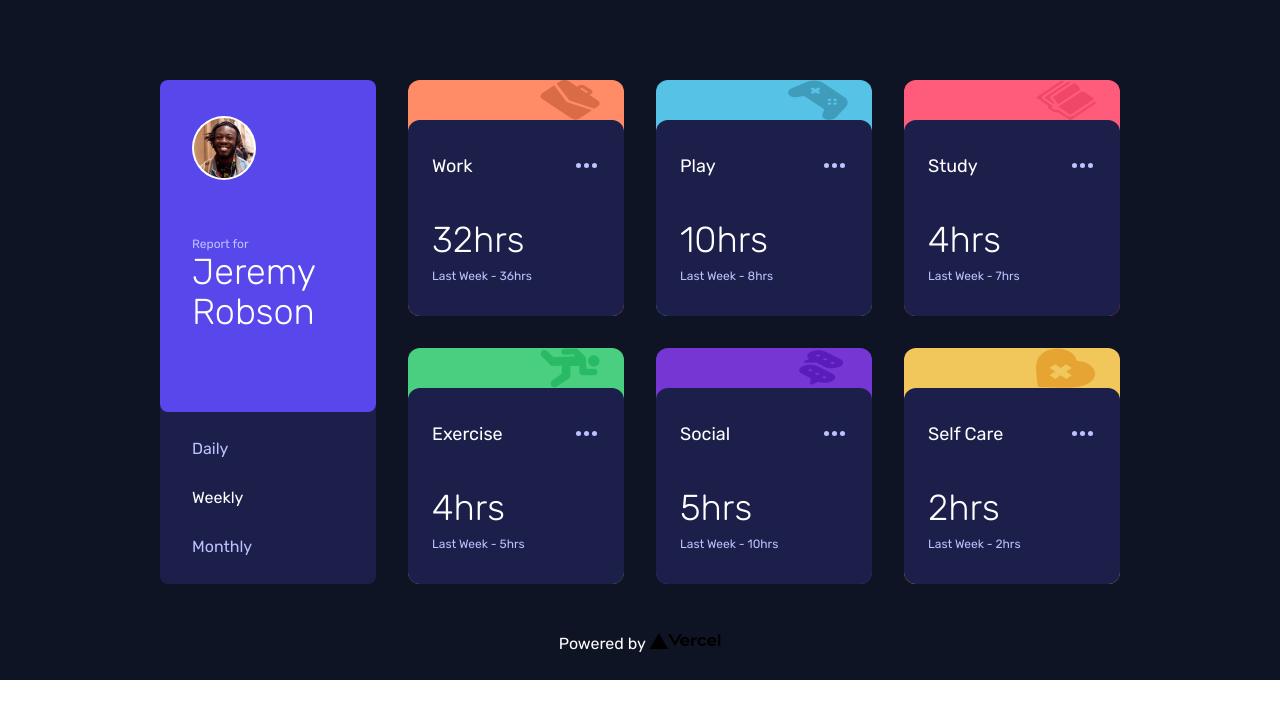
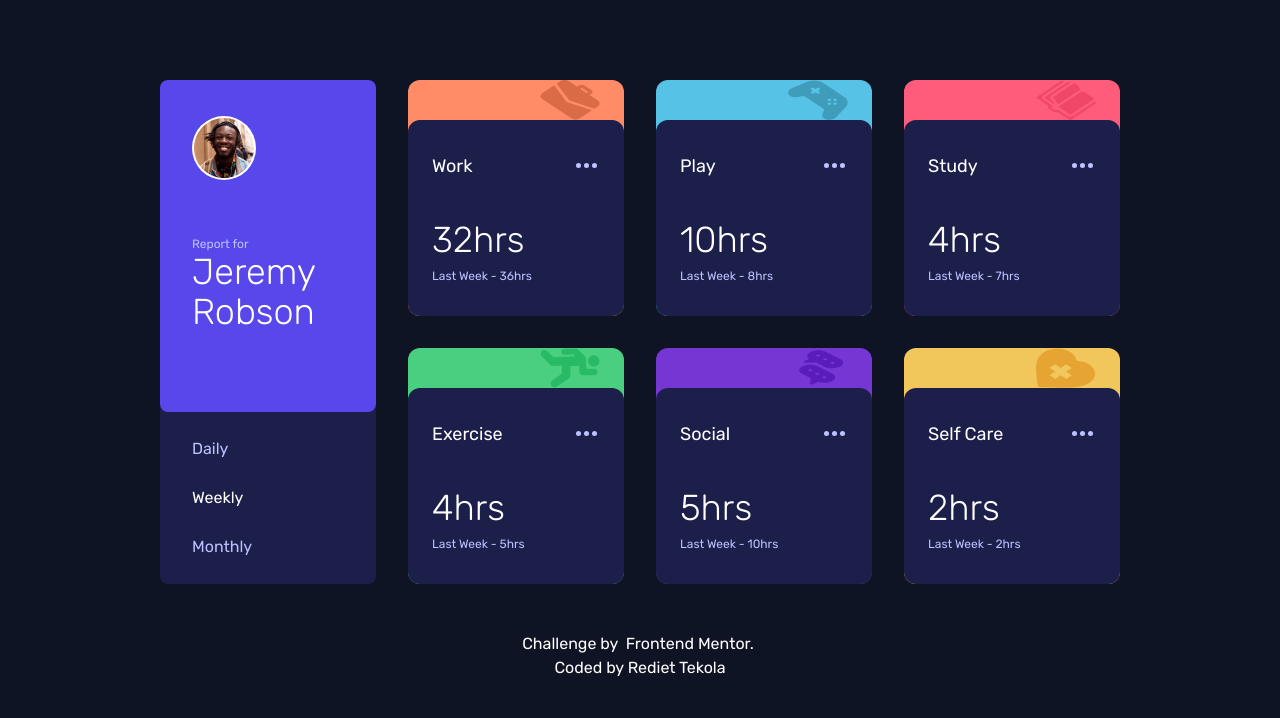
Before and after one commit to Rdttkab/time-tracking-dashboard, a Next.js app: page / in a window 1280 px wide. Shown: the top 718 px of the page. Built offline with nearby package versions, Linux system fonts and the light colour scheme.

Commit message:
small fix

```diff
--- a/components/card.js
+++ b/components/card.js
@@ -28,11 +28,11 @@ const Card = ({ data, timeFrame }) => {
         />
       </div>
 
-      <div className="rounded-xl bg-dark-blue py-8 px-6 grow shrink basis-auto hover:cursor-fancy hover:bg-desaturated-blue">
+      <div className="rounded-xl bg-dark-blue py-8 px-6 grow shrink basis-auto hover:cursor-pointer hover:bg-desaturated-blue">
         <div className="flex justify-between items-center">
           <span className="text-lg font-normal">{data.title}</span>
           <span>
-            <svg className="fill-pale-blue hover:fill-white hover:cursor-fancy" width="24" height="6" xmlns="http://www.w3.org/2000/svg">
+            <svg className="fill-pale-blue hover:fill-white hover:cursor-pointer" width="24" height="6" xmlns="http://www.w3.org/2000/svg">
               <path
                 d="M2.5 0a2.5 2.5 0 1 1 0 5 2.5 2.5 0 0 1 0-5Zm8 0a2.5 2.5 0 1 1 0 5 2.5 2.5 0 0 1 0-5Zm8 0a2.5 2.5 0 1 1 0 5 2.5 2.5 0 0 1 0-5Z"
               />
--- a/package.json
+++ b/package.json
@@ -8,7 +8,7 @@
     "lint": "next lint"
   },
   "dependencies": {
-    "next": "12.0.10",
+    "next": "^12.3.4",
     "react": "17.0.2",
     "react-dom": "17.0.2"
   },
--- a/pages/_app.js
+++ b/pages/_app.js
@@ -1,7 +1,7 @@
-import '../styles/globals.css'
+import "../styles/globals.css";
 
 function MyApp({ Component, pageProps }) {
-  return <Component {...pageProps} />
+  return <Component {...pageProps} />;
 }
 
-export default MyApp
+export default MyApp;
--- a/pages/index.js
+++ b/pages/index.js
@@ -1,9 +1,9 @@
 import Head from "next/head";
-import Link from "next/link";
 import Image from "next/image";
 import Card from "../components/card";
 import data from "../public/data.json";
 import { useState } from "react";
+import Link from "next/link";
 
 export default function Home() {
   const [timeFrame, setTimeFrame] = useState("weekly");
@@ -13,7 +13,7 @@ export default function Home() {
   }
 
   return (
-    <div className="bg-very-dark-blue text-white font-rubik font-normal px-6 lg:px-40 pt-20">
+    <div className="bg-very-dark-blue text-white font-rubik font-normal px-6 lg:px-40 pt-20 min-h-screen">
       <Head>
         <meta charSet="UTF-8" />
         <meta name="viewport" content="width=device-width, initial-scale=1.0" />
@@ -53,19 +53,21 @@ export default function Home() {
 
             <div className="py-7 sm:py-0 px-0 sm:px-8 flex sm:flex-col justify-evenly items-start content-evenl text-pale-blue grow shrink basis-auto">
               <input
-                className="focus:text-white hover:text-white hover:cursor-fancy"
+                className="focus:text-white hover:text-white hover:cursor-pointer"
                 type="button"
                 onClick={handleOnClick}
                 value="Daily"
               />
               <input
-                className={`focus:text-white hover:text-white hover:cursor-fancy ${timeFrame === 'weekly' ? 'text-white': ''}`}
+                className={`focus:text-white hover:text-white hover:cursor-pointer ${
+                  timeFrame === "weekly" ? "text-white" : ""
+                }`}
                 type="button"
                 onClick={handleOnClick}
                 value="Weekly"
               />
               <input
-                className="focus:text-white hover:text-white hover:cursor-fancy"
+                className="focus:text-white hover:text-white hover:cursor-pointer"
                 type="button"
                 onClick={handleOnClick}
                 value="Monthly"
@@ -79,17 +81,22 @@ export default function Home() {
         ))}
       </main>
 
-      <footer className="flex justify-center items-center py-6">
-        <a
-          href="https://vercel.com?utm_source=create-next-app&utm_medium=default-template&utm_campaign=create-next-app"
-          target="_blank"
-          rel="noopener noreferrer"
-        >
-          Powered by{" "}
-          <span className="">
-            <Image src="/vercel.svg" alt="Vercel Logo" width={72} height={16} />
-          </span>
-        </a>
+      <footer className="flex flex-col justify-center items-center py-6">
+        <div className="attribution">
+          Challenge by &nbsp;
+          <a
+            href="https://www.frontendmentor.io?ref=challenge"
+            target="_blank"
+            rel="noreferrer">
+            Frontend Mentor.&nbsp;
+          </a>
+        </div>
+        <div>
+          Coded by{" "}
+          <a href="https://rediettekola.com/" target="_blank" rel="noreferrer">
+            Rediet Tekola
+          </a>
+        </div>
       </footer>
     </div>
   );
--- a/styles/globals.css
+++ b/styles/globals.css
@@ -1,4 +1,13 @@
-@import url('https://fonts.googleapis.com/css2?family=Rubik:wght@300;400;500&display=swap');
+@import url("https://fonts.googleapis.com/css2?family=Rubik:wght@300;400;500&display=swap");
 @tailwind base;
 @tailwind components;
 @tailwind utilities;
+
+html,
+body {
+  @apply h-screen;
+}
+
+#__next {
+  @apply min-h-screen;
+}
```
Also changed, not shown: 1 other file (tests, documents, lock files or other folders).
